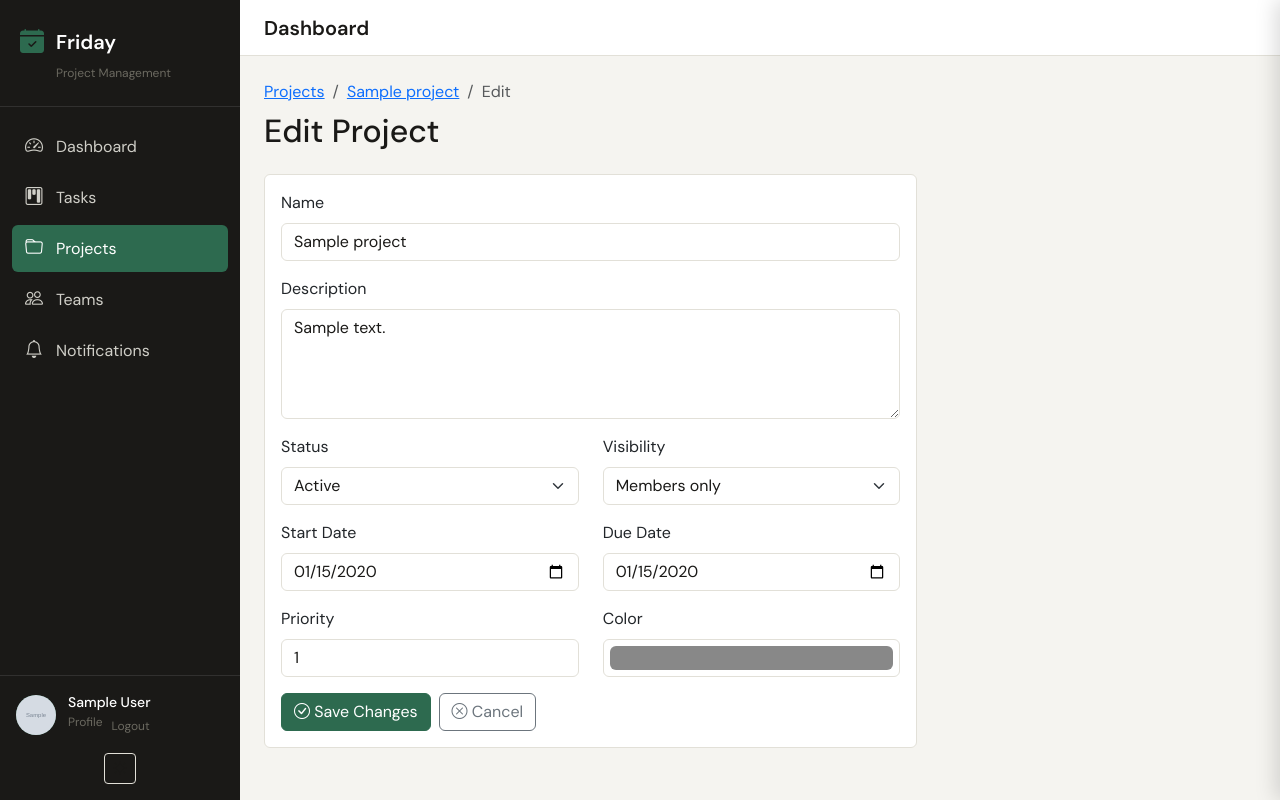
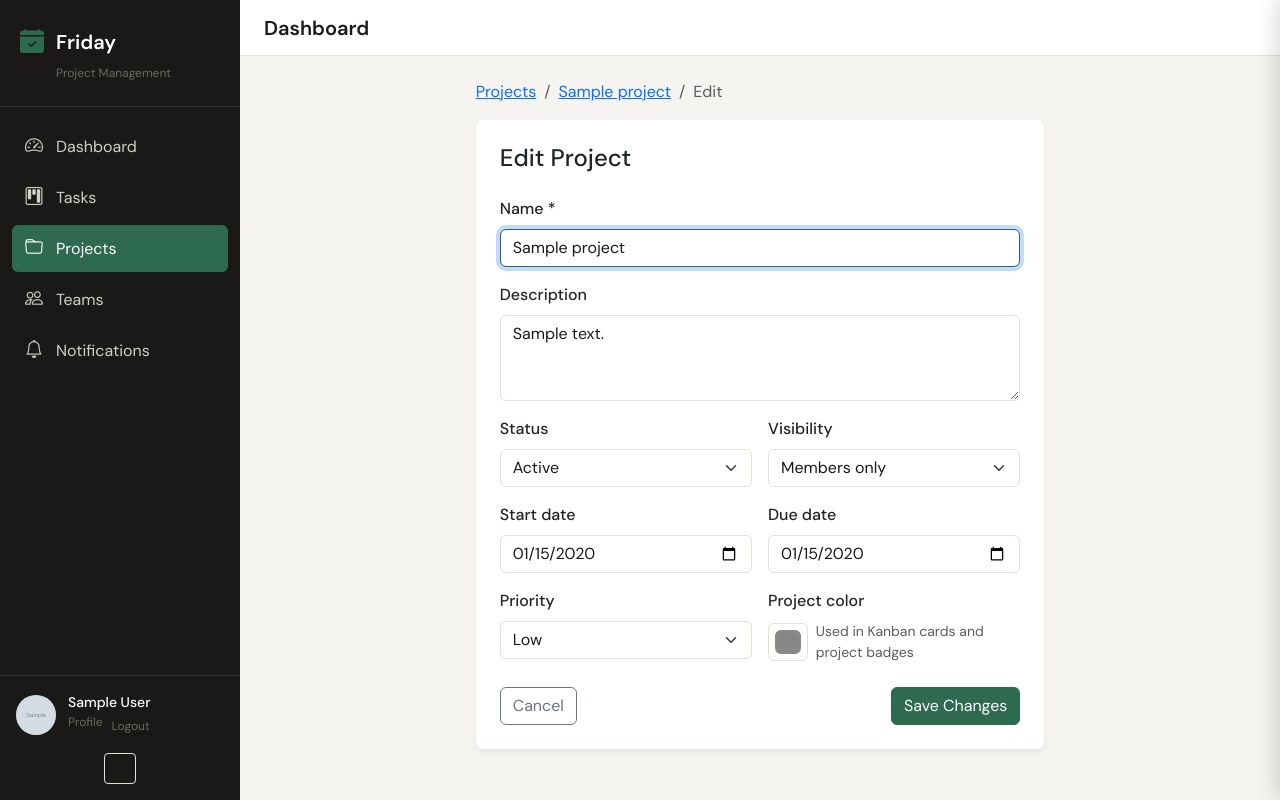
Before and after one commit to gdsanger/Friday, a Django app: page /projects/1/edit/ in a window 1280 px wide. Run offline with Django 5.2, Linux system fonts and the light colour scheme; a user stored in the database is signed in; data comes from the database, SQL or seed files in the repository; tables that the repository leaves empty hold one stand-in row (values such as "Sample post"); grey boxes marked "Sample" are stand-in pictures; data that the repository does not hold is empty; parts of the project's set-up code (start-up, migrations or seed data) failed here and were passed over; some libraries are stand-ins or nearby versions.

Commit message:
Fix project edit mode with permission checks and proper form handling
- Add permission checks to ProjectEditView (manager or staff only)
- Add get_context_data to both ProjectCreateView and ProjectEditView
- Update form.html template to properly distinguish create vs edit modes
- Update detail.html to show Edit button for staff users as well
- Fix form pre-filling with proper context variables

Agent-Logs-Url: https://github.com/gdsanger/Friday/sessions/575b9b21-1bd5-498e-9352-d2c7f2408779

Co-authored-by: gdsanger <59723667+gdsanger@users.noreply.github.com>

```diff
--- a/apps/projects/views.py
+++ b/apps/projects/views.py
@@ -91,6 +91,15 @@ class ProjectCreateView(LoginRequiredMixin, CreateView):
     fields = ['name', 'description', 'status', 'visibility',
               'start_date', 'due_date', 'priority', 'color']
 
+    def get_context_data(self, **kwargs):
+        ctx = super().get_context_data(**kwargs)
+        ctx['status_choices'] = Project.STATUS_CHOICES
+        ctx['visibility_choices'] = Project.VISIBILITY_CHOICES
+        ctx['priority_choices'] = [
+            (0, 'None'), (1, 'Low'), (2, 'Medium'), (3, 'High'), (4, 'Critical')
+        ]
+        return ctx
+
     def form_valid(self, form):
         project = form.save(commit=False)
         project.owner = self.request.user
@@ -107,6 +116,22 @@ class ProjectEditView(LoginRequiredMixin, UpdateView):
     template_name = 'projects/form.html'
     fields = ['name', 'description', 'status', 'visibility',
               'start_date', 'due_date', 'priority', 'color']
+
+    def dispatch(self, request, *args, **kwargs):
+        project = self.get_object()
+        role = project.get_effective_role(request.user)
+        if role != 'manager' and not request.user.is_staff:
+            raise PermissionDenied
+        return super().dispatch(request, *args, **kwargs)
+
+    def get_context_data(self, **kwargs):
+        ctx = super().get_context_data(**kwargs)
+        ctx['status_choices'] = Project.STATUS_CHOICES
+        ctx['visibility_choices'] = Project.VISIBILITY_CHOICES
+        ctx['priority_choices'] = [
+            (0, 'None'), (1, 'Low'), (2, 'Medium'), (3, 'High'), (4, 'Critical')
+        ]
+        return ctx
 
     def get_success_url(self):
         return reverse('projects:project-detail', kwargs={'pk': self.object.pk})
--- a/templates/projects/detail.html
+++ b/templates/projects/detail.html
@@ -44,7 +44,7 @@
                hx-swap="innerHTML">
                 <i class="bi bi-plus-lg"></i> New Task
             </a>
-            {% if user_role == 'manager' %}
+            {% if user_role == 'manager' or request.user.is_staff %}
             <a href="{% url 'projects:project-edit' project.pk %}" class="btn btn-outline-primary">
                 <i class="bi bi-pencil"></i> Edit
             </a>
--- a/templates/projects/form.html
+++ b/templates/projects/form.html
@@ -1,134 +1,138 @@
-{% extends 'base.html' %}
-{% load static %}
+{% extends "base.html" %}
 
-{% block title %}{% if object %}Edit{% else %}Create{% endif %} Project - Friday{% endblock %}
+{% block title %}
+  {% if object %}Edit {{ object.name }}{% else %}New Project{% endif %} · Friday
+{% endblock %}
 
 {% block content %}
-<div class="mb-4">
-    <nav aria-label="breadcrumb">
-        <ol class="breadcrumb mb-2">
-            <li class="breadcrumb-item"><a href="{% url 'projects:project-list' %}">Projects</a></li>
+<div class="row justify-content-center">
+  <div class="col-lg-7">
+
+    <!-- Breadcrumb for edit mode -->
     {% if object %}
-            <li class="breadcrumb-item"><a href="{% url 'projects:project-detail' object.pk %}">{{ object.name }}</a></li>
-            <li class="breadcrumb-item active" aria-current="page">Edit</li>
-            {% else %}
-            <li class="breadcrumb-item active" aria-current="page">Create</li>
-            {% endif %}
+    <nav aria-label="breadcrumb" class="mb-3">
+      <ol class="breadcrumb">
+        <li class="breadcrumb-item">
+          <a href="{% url 'projects:project-list' %}">Projects</a>
+        </li>
+        <li class="breadcrumb-item">
+          <a href="{% url 'projects:project-detail' object.pk %}">{{ object.name }}</a>
+        </li>
+        <li class="breadcrumb-item active">Edit</li>
       </ol>
     </nav>
-    <h2>{% if object %}Edit Project{% else %}Create New Project{% endif %}</h2>
+    {% endif %}
+
+    <div class="card border-0 shadow-sm">
+      <div class="card-body p-4">
+        <h4 class="mb-4">
+          {% if object %}Edit Project{% else %}New Project{% endif %}
+        </h4>
+
+        {% if error %}
+        <div class="alert alert-danger">{{ error }}</div>
+        {% endif %}
+
+        <form method="POST">
+          {% csrf_token %}
+
+          <!-- Name -->
+          <div class="mb-3">
+            <label class="form-label fw-medium">Name *</label>
+            <input type="text" name="name"
+                   value="{{ object.name|default:'' }}"
+                   class="form-control" required autofocus>
           </div>
 
-<div class="row">
-    <div class="col-lg-8">
-        <div class="card">
-            <div class="card-body">
-                <form method="post">
-                    {% csrf_token %}
-
+          <!-- Description -->
           <div class="mb-3">
-                        <label for="id_name" class="form-label">Name</label>
-                        <input type="text" name="name" class="form-control" id="id_name"
-                               value="{{ form.name.value|default:'' }}" required maxlength="200">
-                        {% if form.name.errors %}
-                        <div class="text-danger mt-1">{{ form.name.errors }}</div>
-                        {% endif %}
+            <label class="form-label fw-medium">Description</label>
+            <textarea name="description" class="form-control" rows="3">{{ object.description|default:'' }}</textarea>
           </div>
 
-                    <div class="mb-3">
-                        <label for="id_description" class="form-label">Description</label>
-                        <textarea name="description" class="form-control" id="id_description"
-                                  rows="4">{{ form.description.value|default:'' }}</textarea>
-                        {% if form.description.errors %}
-                        <div class="text-danger mt-1">{{ form.description.errors }}</div>
-                        {% endif %}
-                    </div>
-
-                    <div class="row">
-                        <div class="col-md-6 mb-3">
-                            <label for="id_status" class="form-label">Status</label>
-                            <select name="status" class="form-select" id="id_status">
-                                {% for value, label in form.status.field.choices %}
+          <!-- Status + Visibility (row) -->
+          <div class="row g-3 mb-3">
+            <div class="col-md-6">
+              <label class="form-label fw-medium">Status</label>
+              <select name="status" class="form-select">
+                {% for value, label in status_choices %}
                 <option value="{{ value }}"
-                                        {% if form.status.value == value %}selected{% endif %}>
+                  {% if object.status == value or not object and value == 'planning' %}selected{% endif %}>
                   {{ label }}
                 </option>
                 {% endfor %}
               </select>
-                            {% if form.status.errors %}
-                            <div class="text-danger mt-1">{{ form.status.errors }}</div>
-                            {% endif %}
             </div>
-
-                        <div class="col-md-6 mb-3">
-                            <label for="id_visibility" class="form-label">Visibility</label>
-                            <select name="visibility" class="form-select" id="id_visibility">
-                                {% for value, label in form.visibility.field.choices %}
+            <div class="col-md-6">
+              <label class="form-label fw-medium">Visibility</label>
+              <select name="visibility" class="form-select">
+                {% for value, label in visibility_choices %}
                 <option value="{{ value }}"
-                                        {% if form.visibility.value == value %}selected{% endif %}>
+                  {% if object.visibility == value %}selected{% endif %}>
                   {{ label }}
                 </option>
                 {% endfor %}
               </select>
-                            {% if form.visibility.errors %}
-                            <div class="text-danger mt-1">{{ form.visibility.errors }}</div>
-                            {% endif %}
             </div>
           </div>
 
-                    <div class="row">
-                        <div class="col-md-6 mb-3">
-                            <label for="id_start_date" class="form-label">Start Date</label>
-                            <input type="date" name="start_date" class="form-control" id="id_start_date"
-                                   value="{{ form.start_date.value|date:'Y-m-d'|default:'' }}">
-                            {% if form.start_date.errors %}
-                            <div class="text-danger mt-1">{{ form.start_date.errors }}</div>
-                            {% endif %}
+          <!-- Start + Due date (row) -->
+          <div class="row g-3 mb-3">
+            <div class="col-md-6">
+              <label class="form-label fw-medium">Start date</label>
+              <input type="date" name="start_date"
+                     value="{{ object.start_date|date:'Y-m-d'|default:'' }}"
+                     class="form-control">
             </div>
-
-                        <div class="col-md-6 mb-3">
-                            <label for="id_due_date" class="form-label">Due Date</label>
-                            <input type="date" name="due_date" class="form-control" id="id_due_date"
-                                   value="{{ form.due_date.value|date:'Y-m-d'|default:'' }}">
-                            {% if form.due_date.errors %}
-                            <div class="text-danger mt-1">{{ form.due_date.errors }}</div>
-                            {% endif %}
+            <div class="col-md-6">
+              <label class="form-label fw-medium">Due date</label>
+              <input type="date" name="due_date"
+                     value="{{ object.due_date|date:'Y-m-d'|default:'' }}"
+                     class="form-control">
             </div>
           </div>
 
-                    <div class="row">
-                        <div class="col-md-6 mb-3">
-                            <label for="id_priority" class="form-label">Priority</label>
-                            <input type="number" name="priority" class="form-control" id="id_priority"
-                                   value="{{ form.priority.value|default:'0' }}">
-                            {% if form.priority.errors %}
-                            <div class="text-danger mt-1">{{ form.priority.errors }}</div>
-                            {% endif %}
+          <!-- Priority + Color (row) -->
+          <div class="row g-3 mb-4">
+            <div class="col-md-6">
+              <label class="form-label fw-medium">Priority</label>
+              <select name="priority" class="form-select">
+                {% for value, label in priority_choices %}
+                <option value="{{ value }}"
+                  {% if object.priority == value %}selected{% endif %}>
+                  {{ label }}
+                </option>
+                {% endfor %}
+              </select>
             </div>
-
-                        <div class="col-md-6 mb-3">
-                            <label for="id_color" class="form-label">Color</label>
-                            <input type="color" name="color" class="form-control form-control-color w-100"
-                                   id="id_color" value="{{ form.color.value|default:'#3b82f6' }}">
-                            {% if form.color.errors %}
-                            <div class="text-danger mt-1">{{ form.color.errors }}</div>
-                            {% endif %}
+            <div class="col-md-6">
+              <label class="form-label fw-medium">Project color</label>
+              <div class="d-flex align-items-center gap-2">
+                <input type="color" name="color"
+                       value="{{ object.color|default:'#3b82f6' }}"
+                       class="form-control form-control-color">
+                <small class="text-muted">
+                  Used in Kanban cards and project badges
+                </small>
+              </div>
             </div>
           </div>
 
-                    <div class="d-flex gap-2">
+          <!-- Actions -->
+          <div class="d-flex justify-content-between">
+            <a href="{% if object %}{% url 'projects:project-detail' object.pk %}{% else %}{% url 'projects:project-list' %}{% endif %}"
+               class="btn btn-outline-secondary">
+              Cancel
+            </a>
             <button type="submit" class="btn btn-primary">
-                            <i class="bi bi-check-circle"></i>
               {% if object %}Save Changes{% else %}Create Project{% endif %}
             </button>
-                        <a href="{% if object %}{% url 'projects:project-detail' object.pk %}{% else %}{% url 'projects:project-list' %}{% endif %}"
-                           class="btn btn-outline-secondary">
-                            <i class="bi bi-x-circle"></i> Cancel
-                        </a>
           </div>
+
         </form>
       </div>
     </div>
+
   </div>
 </div>
 {% endblock %}
```
Lines whose indentation alone changed are shown as unchanged.
